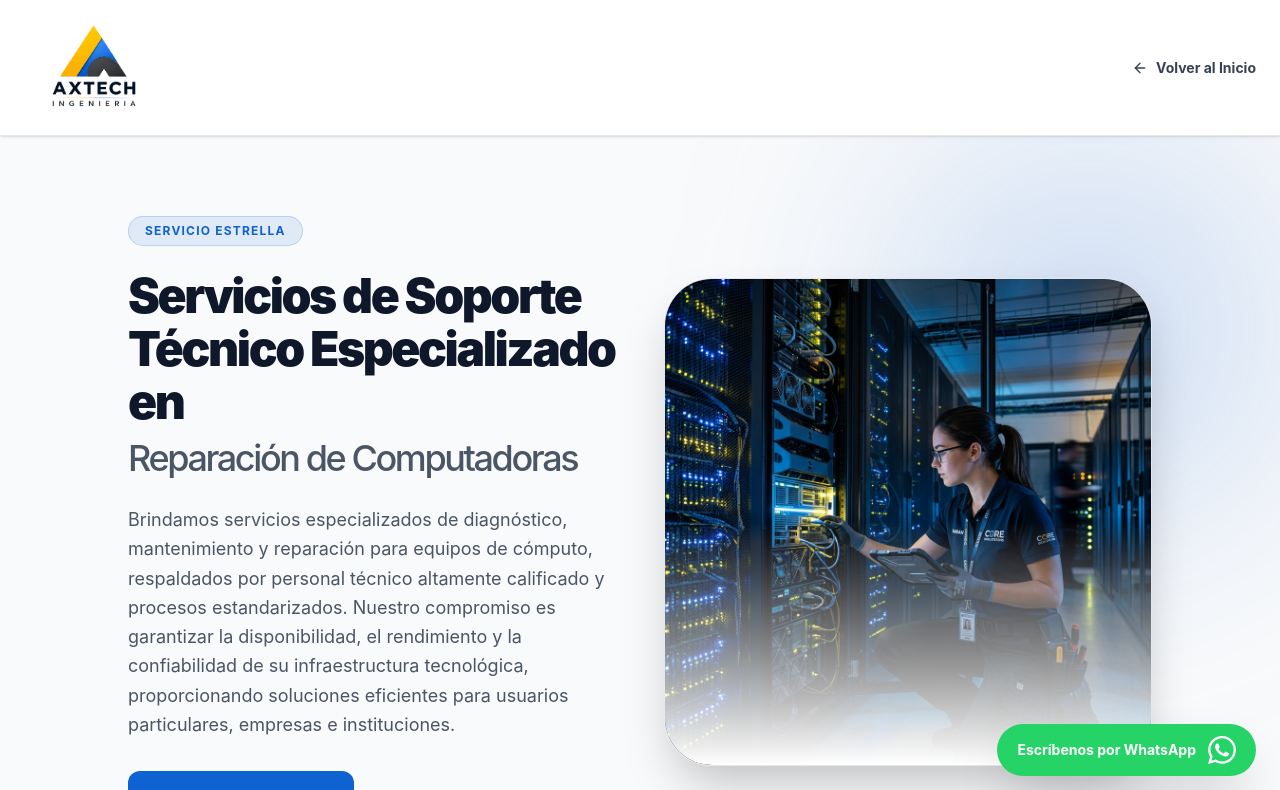
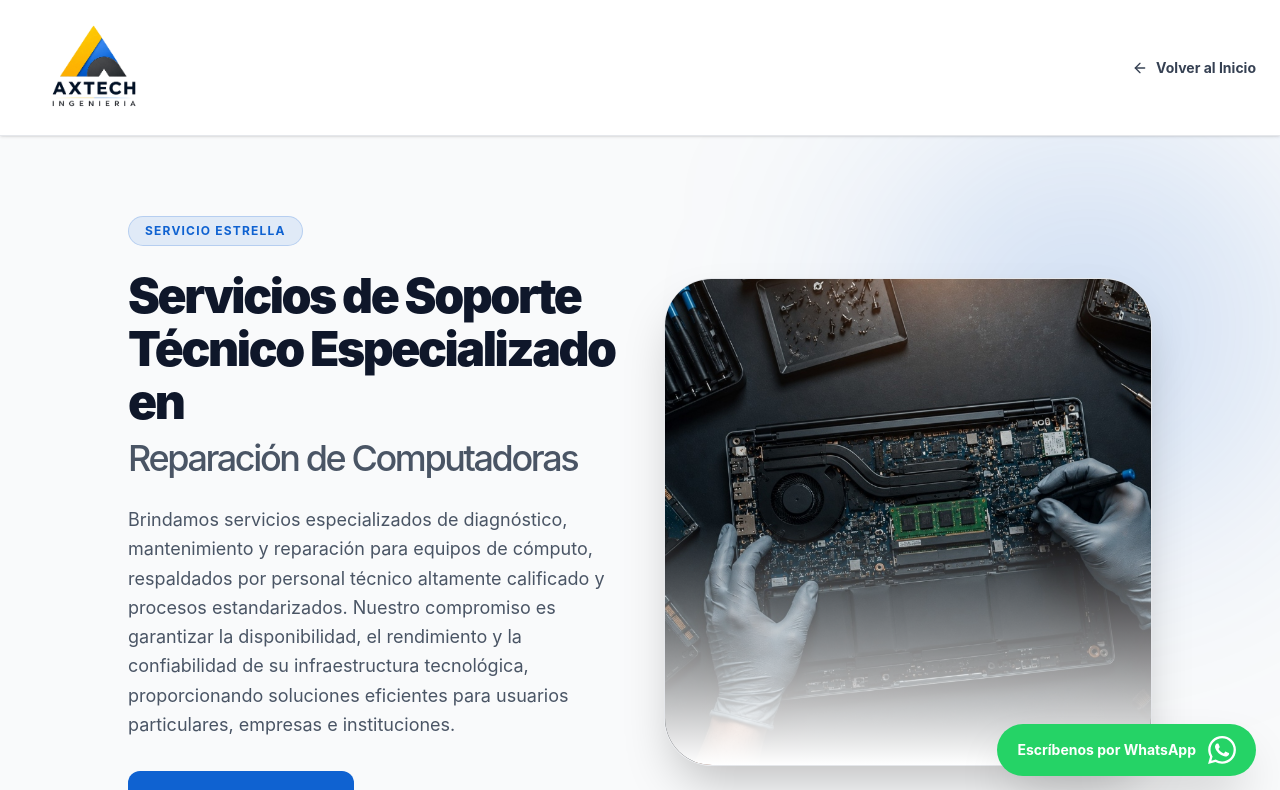
Before and after one commit to altusmarketingdigital-mx/AxtechWebv2, a Next.js app: page /servicios/soporte-tecnico in a window 1280 px wide. Shown: the top 790 px of the page. Built offline with nearby package versions, Linux system fonts and the light colour scheme.

Commit message:
feat: change soporte tecnico hero image to real repair photo

```diff
--- a/src/app/servicios/soporte-tecnico/page.tsx
+++ b/src/app/servicios/soporte-tecnico/page.tsx
@@ -95,7 +95,7 @@ export default function SoporteTecnicoPage() {
             className="relative"
           >
             <div className="aspect-square rounded-[3rem] p-8 relative overflow-hidden shadow-2xl border border-gray-200">
-              <Image src="/it-support.png" alt="Soporte Técnico Especializado" fill className="object-cover" priority />
+              <Image src="/soporte-tecnico-bg.jpg" alt="Soporte Técnico Especializado" fill className="object-cover" priority />
               <div className="absolute inset-0 bg-gradient-to-t from-background via-transparent to-transparent"></div>
             </div>
           </motion.div>
```
Also changed, not shown: public/soporte-tecnico-bg.jpg (added).
